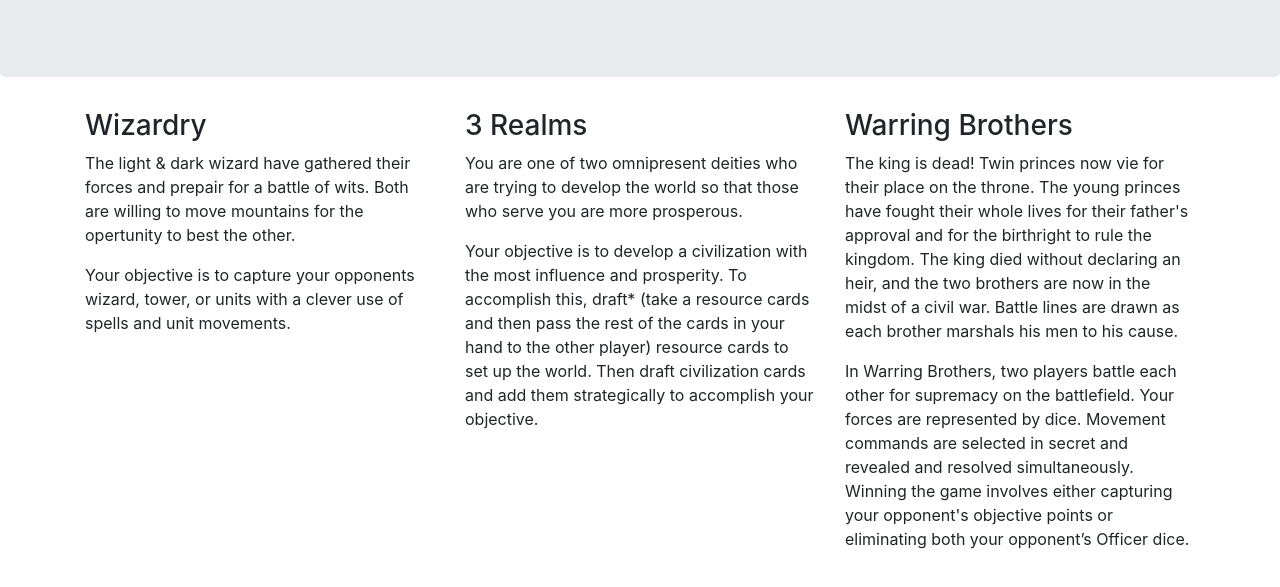
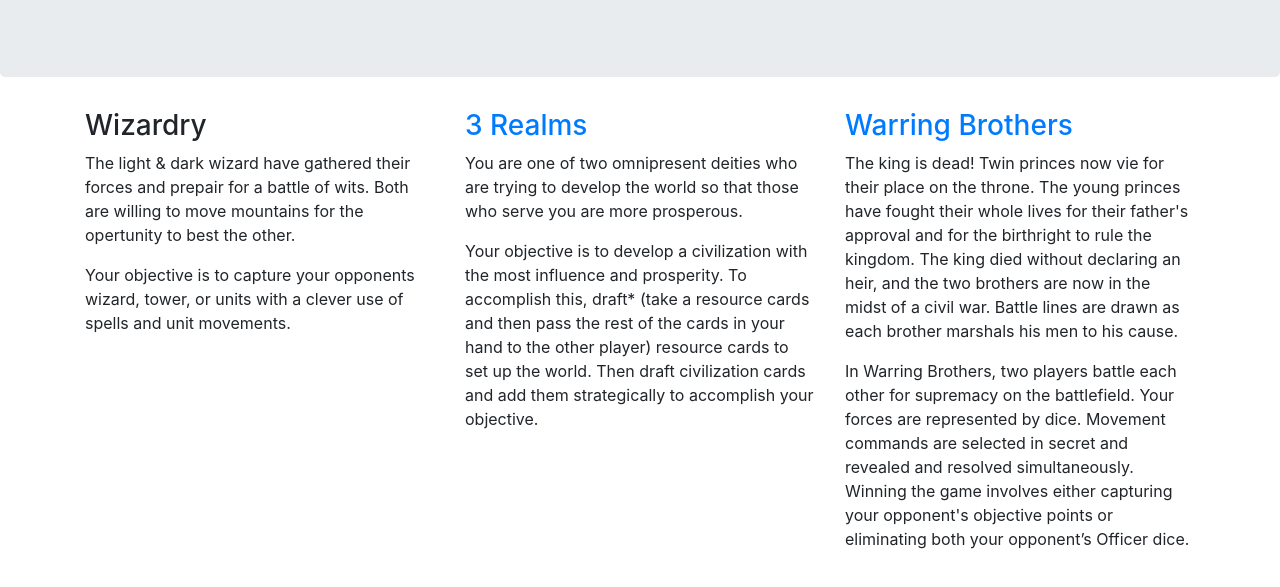
Before and after one commit to Webdeskme/Games, a plain HTML site: page index.html in a window 1280 px wide. Shown: the part 147-734 px from the top of the page. Drawn offline with nearby package versions, Linux system fonts and the light colour scheme.

Commit message:
Update index.html

```diff
--- a/index.html
+++ b/index.html
@@ -24,12 +24,12 @@
       <p>Your objective is to capture your opponents wizard, tower, or units with a clever use of spells and unit movements.</p>
     </div>
     <div class="col-sm-4">
-      <h3>3 Realms</h3>
+      <h3><a href="https://www.thegamecrafter.com/games/the-3-realms" target="_blank">3 Realms</a></h3>
       <p>You are one of two omnipresent deities who are trying to develop the world so that those who serve you are more prosperous.</p>
       <p>Your objective is to develop a civilization with the most influence and prosperity. To accomplish this, draft* (take a resource cards and then pass the rest of the cards in your hand to the other player) resource cards to set up the world. Then draft civilization cards and add them strategically to accomplish your objective.</p>
     </div>
     <div class="col-sm-4">
-      <h3>Warring Brothers</h3>
+      <h3><a href="https://www.thegamecrafter.com/games/warring-brothers" target="_blank">Warring Brothers</a></h3>
       <p>The king is dead! Twin princes now vie for their place on the throne. The young princes have fought their whole lives for their father's approval and for the birthright to rule the kingdom. The king died without declaring an heir, and the two brothers are now in the midst of a civil war. Battle lines are drawn as each brother marshals his men to his cause.</p>
       <p>In Warring Brothers, two players battle each other for supremacy on the battlefield. Your forces are represented by dice. Movement commands are selected in secret and revealed and resolved simultaneously. Winning the game involves either capturing your opponent's objective points or eliminating both your opponent’s Officer dice.</p>
     </div>
```
